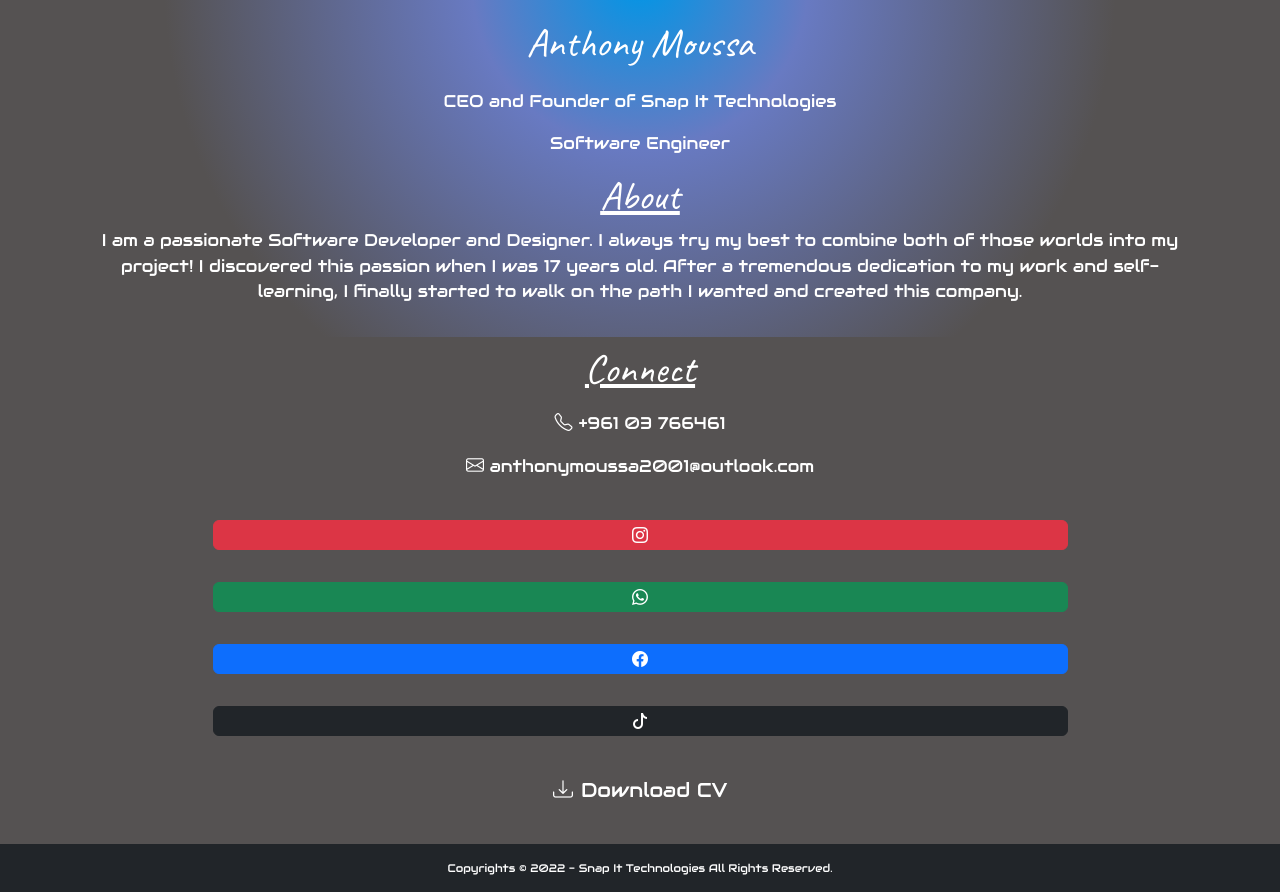
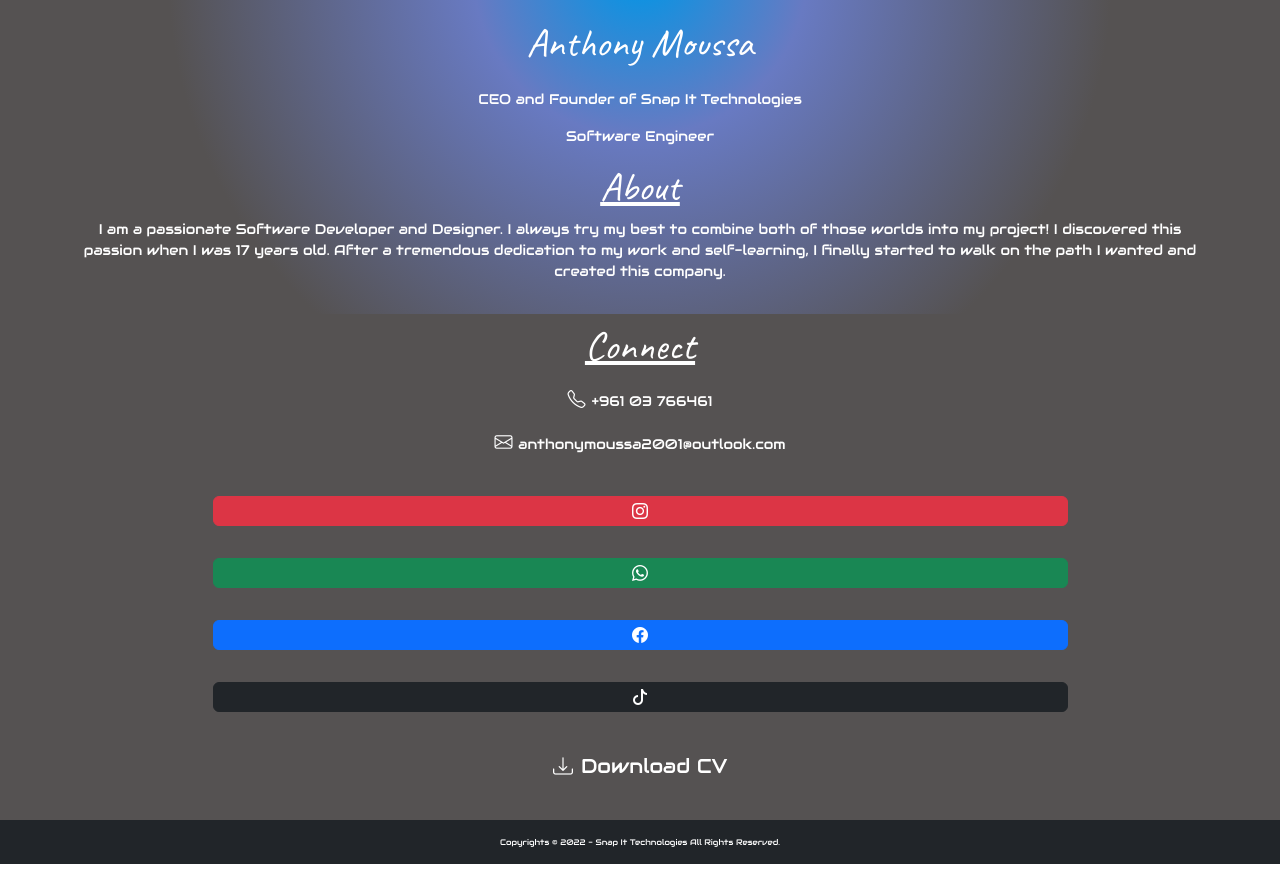
Before and after one commit to moussanthony/snapmoussanthony, a plain HTML site: page index.html in a window 1280 px wide. Shown: the part 446-1338 px from the top of the page. After the commit the page ends 1310 px from the top, so only its background shows below. Drawn offline with nearby package versions, Linux system fonts and the light colour scheme.

Commit message:
Update style.css

```diff
--- a/style.css
+++ b/style.css
@@ -26,10 +26,10 @@ html {
 
 .ft-subtitle {
   font-family: 'Audiowide', cursive;
-  font-size: 17px;
+  font-size: 14px;
 }
 
 .ft-subtitle2 {
   font-family: 'Audiowide', cursive;
-  font-size: 11px;
+  font-size: 8px;
 }
```
